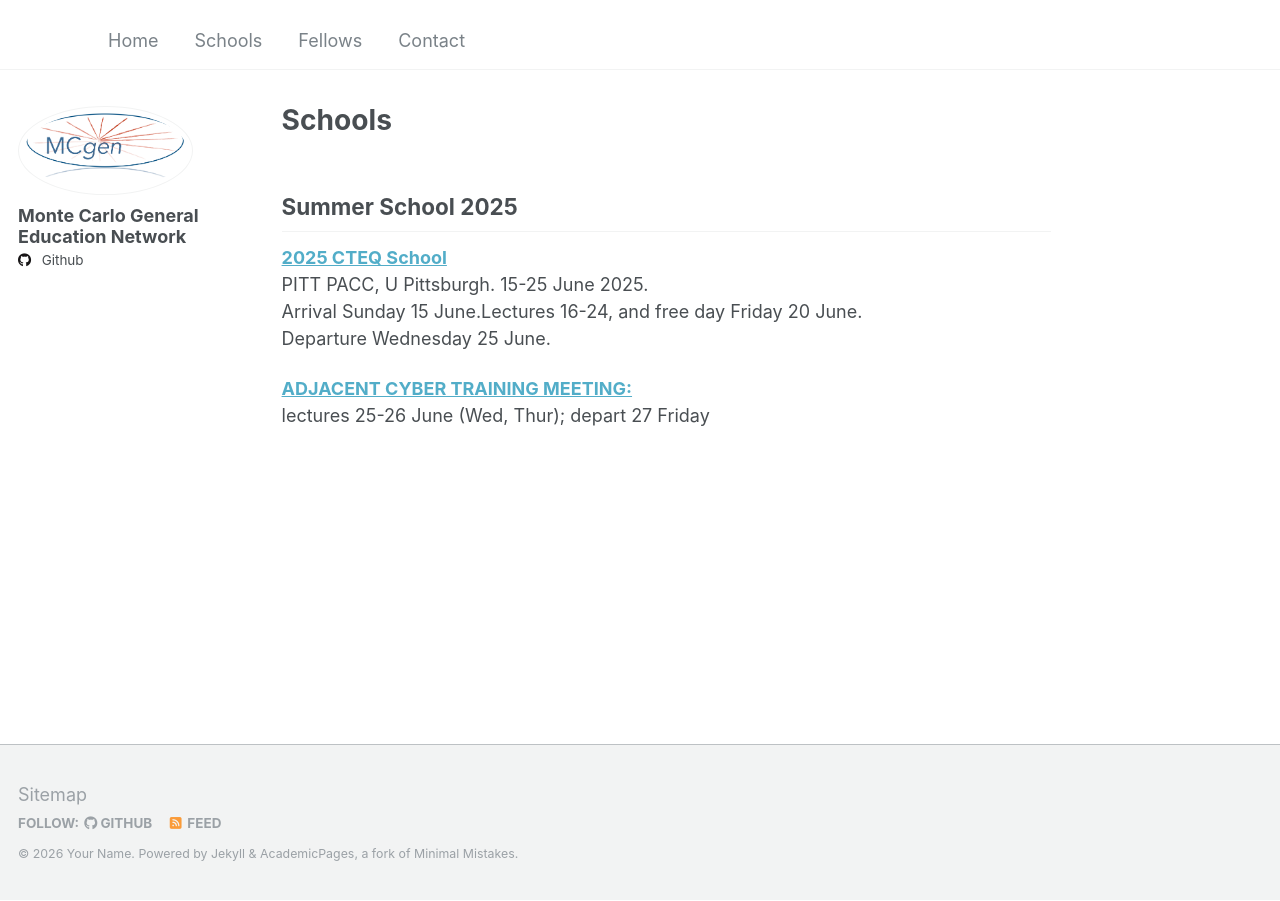
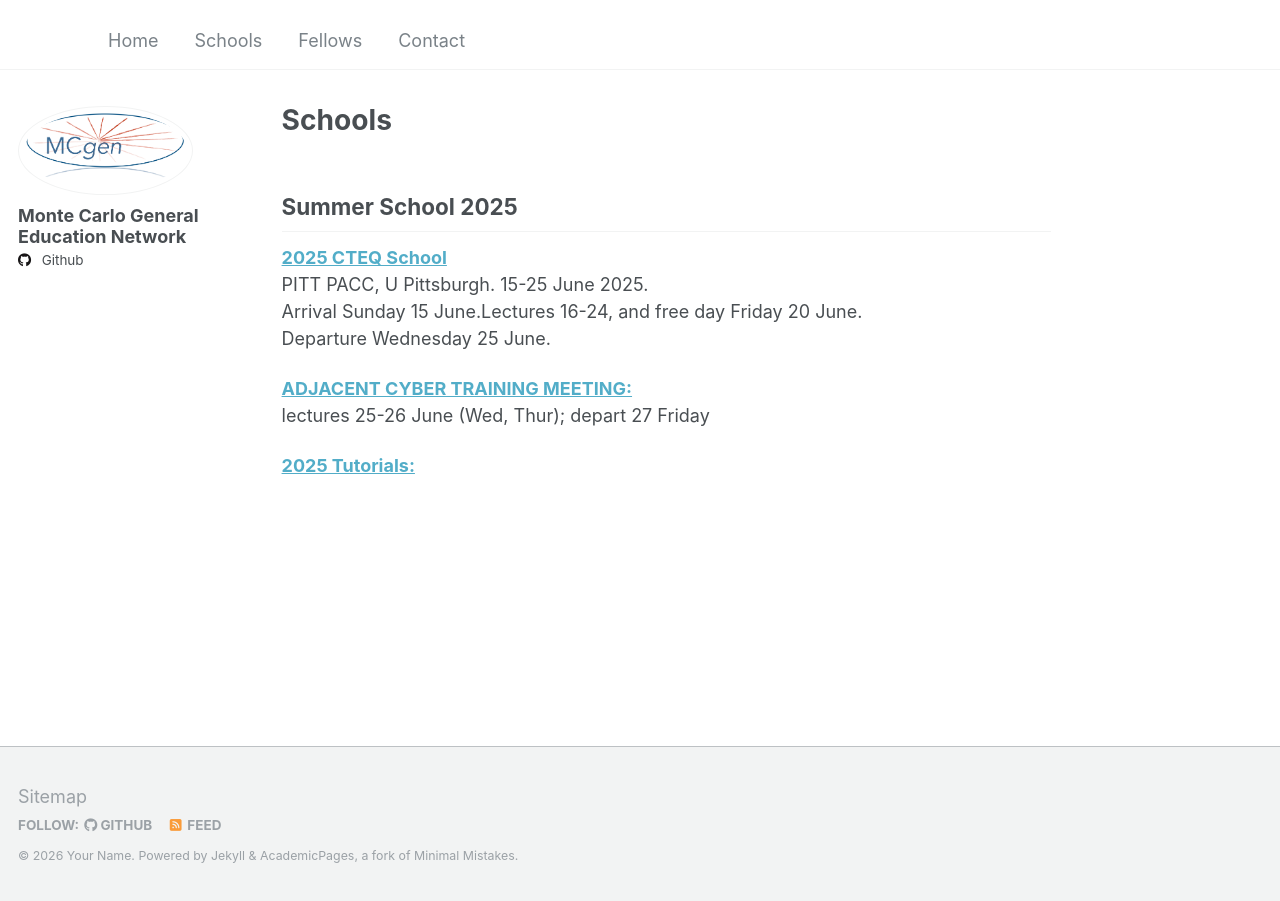
Before and after one commit to MCGenEdNet/MCGenEdNet.github.io, a Jekyll site: the page built from _pages/cv.md, in a window 1280 px wide. Built offline with Jekyll 4.4.1, drawn with Linux system fonts in a browser that asks for light colours.

Commit message:
Update cv.md
Direct link to tutorials

```diff
--- a/_pages/cv.md
+++ b/_pages/cv.md
@@ -16,3 +16,5 @@ Departure Wednesday 25 June.
 
 [**ADJACENT CYBER TRAINING MEETING:**](https://indico.cern.ch/event/1497407/)\
 lectures 25-26 June (Wed, Thur); depart  27 Friday
+
+[**2025 Tutorials:**](https://gitlab.com/mcgen-ct/tutorials/-/tree/2025-cteq)
```
